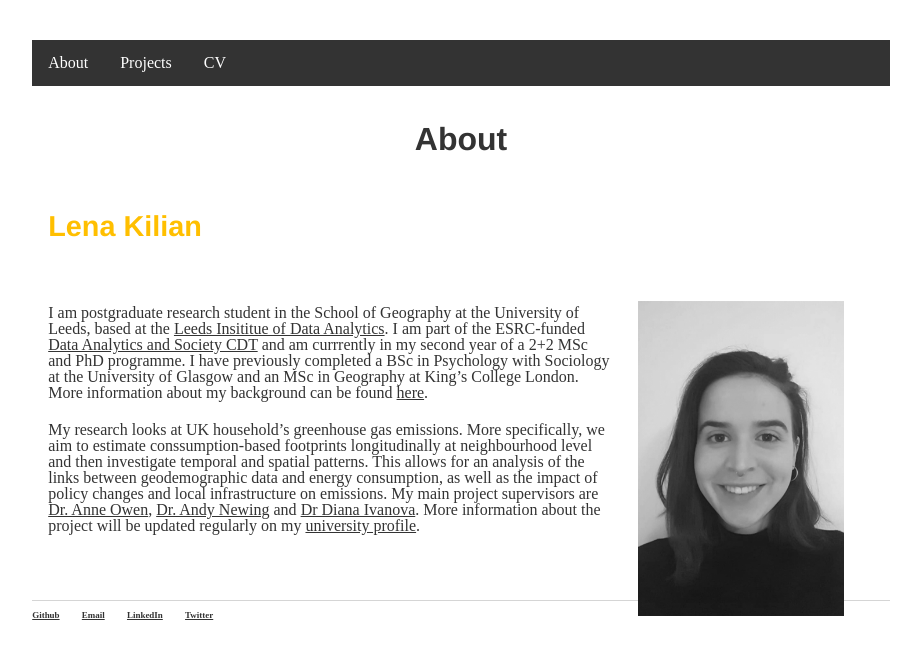
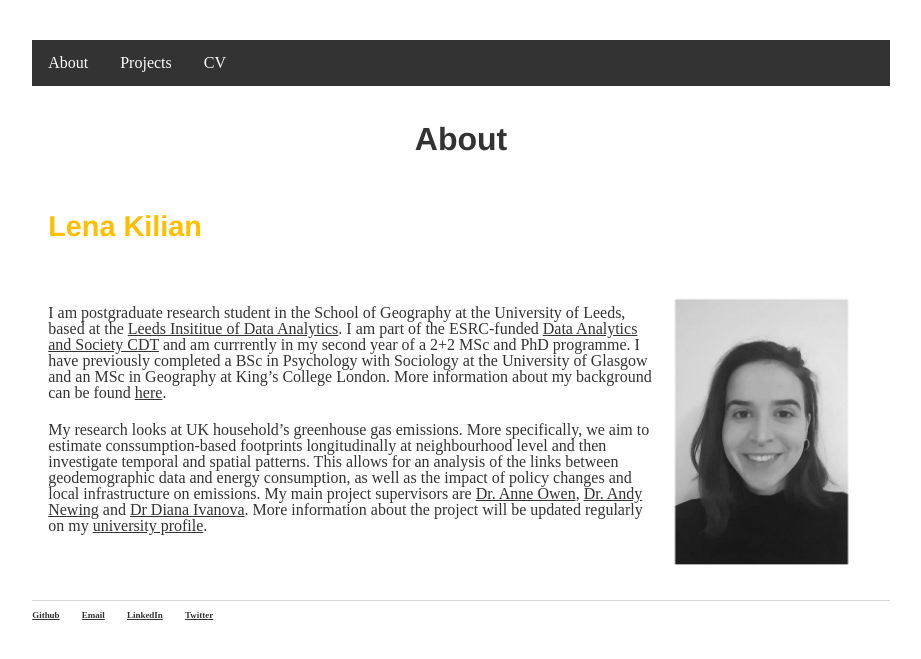
Before and after one commit to lena-kilian/lena-kilian.github.io, a Jekyll site: the page built from index.md, in a window 1280 px wide. Shown: the top 659 px of the page, without its empty margins (179-1100 px from the left). Built offline with Jekyll 4.4.1, drawn with Linux system fonts in a browser that asks for light colours; our own code applies the rules of GitHub Pages for plain Markdown files.

Commit message:
Update index.md

```diff
--- a/index.md
+++ b/index.md
@@ -1,7 +1,7 @@
 # About
 
 ## Lena Kilian
-<img style="padding: 5px;" src="Photo_BW.png" align="right" width="250"/>
+<img style="padding: 5px;" src="Photo_BW.png" align="right" width="210"/>
 
 I am postgraduate research student in the School of Geography at the University of Leeds, based at the [Leeds Insititue of Data Analytics](https://lida.leeds.ac.uk/). I am part of the ESRC-funded [Data Analytics and Society CDT](https://datacdt.org/) and am currrently in my second year of a 2+2 MSc and PhD programme. I have previously completed a BSc in Psychology with Sociology at the University of Glasgow and an MSc in Geography at King's College London. More information about my background can be found [here](https://lena-kilian.github.io/cv/).
 
```
